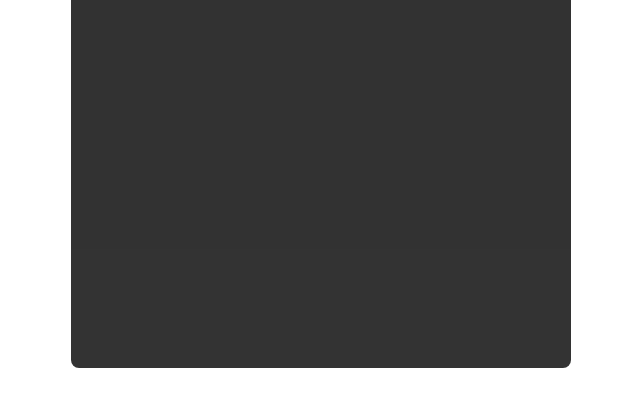
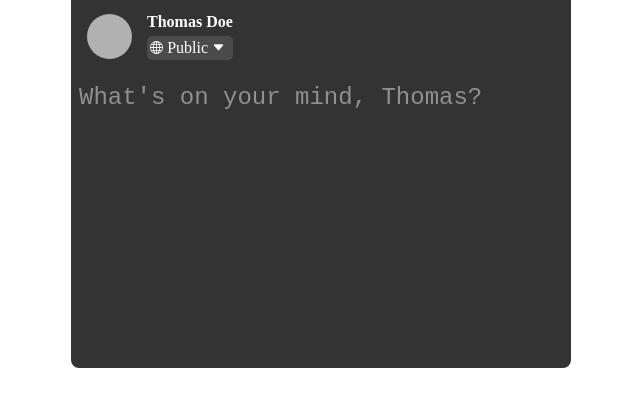
Before and after one commit to Bishal1998/web_class, a plain HTML site: page create/index.html in a window 1280 px wide. Shown: the part 260-666 px from the top of the page, without its empty margins (319-959 px from the left). Drawn offline with Linux system fonts and the light colour scheme; grey boxes are pictures that could not be loaded.

Commit message:
textarea added

```diff
--- a/create/index.html
+++ b/create/index.html
@@ -17,7 +17,7 @@
             width="30"
             height="30"
             fill="currentColor"
-            class="bi bi-x-circle"
+            class="bi bi-x-circle icon"
             viewBox="0 0 16 16"
           >
             <path
@@ -29,8 +29,48 @@
           </svg>
         </div>
       </div>
-      <div class="profile"></div>
       <hr />
+      <div class="profile">
+        <img src="./thomas.jpg" alt="Thomas" class="img" />
+
+        <div class="privacy">
+          <div class="privacy-name">Thomas Doe</div>
+          <div class="privacy-public">
+            <svg
+              xmlns="http://www.w3.org/2000/svg"
+              width="13"
+              height="13"
+              fill="currentColor"
+              class="bi bi-globe"
+              viewBox="0 0 16 16"
+            >
+              <path
+                d="M0 8a8 8 0 1 1 16 0A8 8 0 0 1 0 8zm7.5-6.923c-.67.204-1.335.82-1.887 1.855A7.97 7.97 0 0 0 5.145 4H7.5V1.077zM4.09 4a9.267 9.267 0 0 1 .64-1.539 6.7 6.7 0 0 1 .597-.933A7.025 7.025 0 0 0 2.255 4H4.09zm-.582 3.5c.03-.877.138-1.718.312-2.5H1.674a6.958 6.958 0 0 0-.656 2.5h2.49zM4.847 5a12.5 12.5 0 0 0-.338 2.5H7.5V5H4.847zM8.5 5v2.5h2.99a12.495 12.495 0 0 0-.337-2.5H8.5zM4.51 8.5a12.5 12.5 0 0 0 .337 2.5H7.5V8.5H4.51zm3.99 0V11h2.653c.187-.765.306-1.608.338-2.5H8.5zM5.145 12c.138.386.295.744.468 1.068.552 1.035 1.218 1.65 1.887 1.855V12H5.145zm.182 2.472a6.696 6.696 0 0 1-.597-.933A9.268 9.268 0 0 1 4.09 12H2.255a7.024 7.024 0 0 0 3.072 2.472zM3.82 11a13.652 13.652 0 0 1-.312-2.5h-2.49c.062.89.291 1.733.656 2.5H3.82zm6.853 3.472A7.024 7.024 0 0 0 13.745 12H11.91a9.27 9.27 0 0 1-.64 1.539 6.688 6.688 0 0 1-.597.933zM8.5 12v2.923c.67-.204 1.335-.82 1.887-1.855.173-.324.33-.682.468-1.068H8.5zm3.68-1h2.146c.365-.767.594-1.61.656-2.5h-2.49a13.65 13.65 0 0 1-.312 2.5zm2.802-3.5a6.959 6.959 0 0 0-.656-2.5H12.18c.174.782.282 1.623.312 2.5h2.49zM11.27 2.461c.247.464.462.98.64 1.539h1.835a7.024 7.024 0 0 0-3.072-2.472c.218.284.418.598.597.933zM10.855 4a7.966 7.966 0 0 0-.468-1.068C9.835 1.897 9.17 1.282 8.5 1.077V4h2.355z"
+              />
+            </svg>
+            Public
+            <svg
+              xmlns="http://www.w3.org/2000/svg"
+              width="13"
+              height="13"
+              fill="currentColor"
+              class="bi bi-caret-down-fill"
+              viewBox="0 0 16 16"
+            >
+              <path
+                d="M7.247 11.14 2.451 5.658C1.885 5.013 2.345 4 3.204 4h9.592a1 1 0 0 1 .753 1.659l-4.796 5.48a1 1 0 0 1-1.506 0z"
+              />
+            </svg>
+          </div>
+        </div>
+      </div>
+      <textarea
+        cols="30"
+        rows="5"
+        class="input"
+        autofocus
+        placeholder="What's on your mind, Thomas?"
+      ></textarea>
     </div>
   </body>
 </html>
--- a/create/style.css
+++ b/create/style.css
@@ -12,6 +12,7 @@
     border-radius: 8px;
     opacity: 0.8;
     color: white;
+    overflow: hidden;
 }
 
 .top{
@@ -29,12 +30,12 @@
     font-weight: bold;
 }
 
-.bi{
+.icon{
     margin-top: 10px;
     cursor: pointer;
 }
 
-.bi:hover{
+.icon:hover{
     background-color: rgb(163, 158, 158);
     border-radius: 50%;
 }
@@ -43,3 +44,49 @@ hr{
     margin-top: 0.3rem;
     opacity: 0.1;
 }
+
+.profile{
+    display: flex;
+    gap: 15px;
+    align-items: center;
+    margin: 1rem;
+}
+
+.img{
+    width: 45px;
+    height: 45px;
+    border-radius: 50%;
+    object-fit: cover;
+}
+
+.privacy{
+    display: flex;
+    flex-direction: column;
+    gap: 5px;
+}
+.privacy-name{
+    font-weight: bold;
+}
+
+.privacy-public{
+    display: flex;
+    gap: 4px;
+    align-items: center;
+    background-color: rgb(31, 30, 30);
+    padding: 0.2rem;
+    border-radius: 5px;
+    font-size: 16px;
+}
+
+.input{
+    width: 100%;
+    overflow: hidden;
+    border: none;
+    margin: 0.5rem;
+    /* height: 150px; */
+    outline: none;
+    background: transparent;
+    color: white;
+    font-size: 24px;
+    resize: none;
+}
```
Also changed, not shown: 1 other file.
